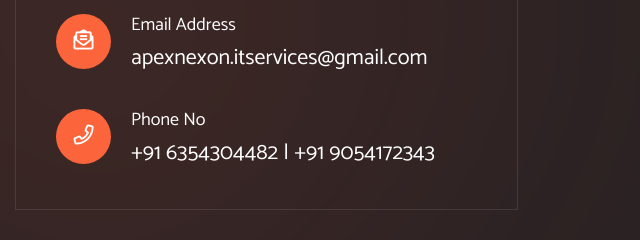
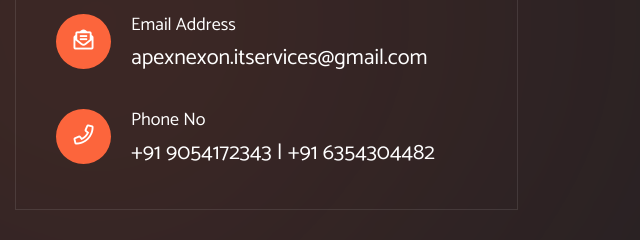
Before and after one commit to Derek795/apexnexon, a plain HTML site: page index.html in a window 1280 px wide. Shown: the part 5920-6160 px from the top of the page, 0-640 px from the left. Drawn offline with Linux system fonts and the light colour scheme; files whose address does not match are found by name.

Commit message:
Update index.html

```diff
--- a/index.html
+++ b/index.html
@@ -683,8 +683,8 @@
                                     </div>
                                     <div class="content">
                                         <span class="title">Phone No</span>
-                                        <b class="text"><a href="callto:+916354304482">+91 6354304482</a> | <a
-                                                href="callto:+919054172343">+91 9054172343</a></b>
+                                        <b class="text"><a href="callto:+916354304482">+91 9054172343</a> | <a
+                                                href="callto:+919054172343">+91 6354304482</a></b>
                                     </div>
                                 </div>
                             </div>
@@ -692,7 +692,7 @@
                     </div>
                     <div class="col-xl-5 col-lg-6">
                         <form id="contact-area-form" class="contact-area-form text-center wow fadeInRight delay-0-2s"
-                            name="contact-area-form" action="#" method="post">
+                            name="contact-area-form" action="" method="">
                             <h4>Send us a message</h4>
                             <input type="text" id="full-name" name="full-name" class="form-control"
                                 placeholder="Full Name" required>
```
